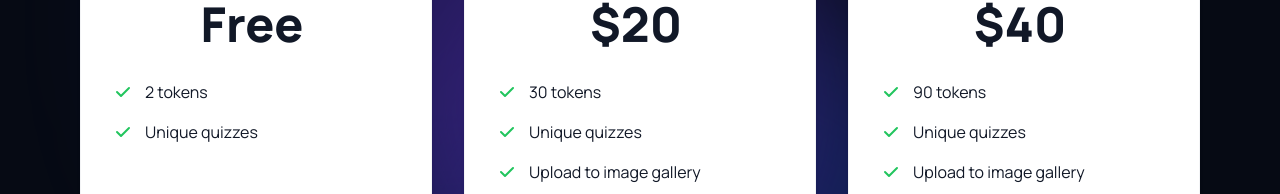
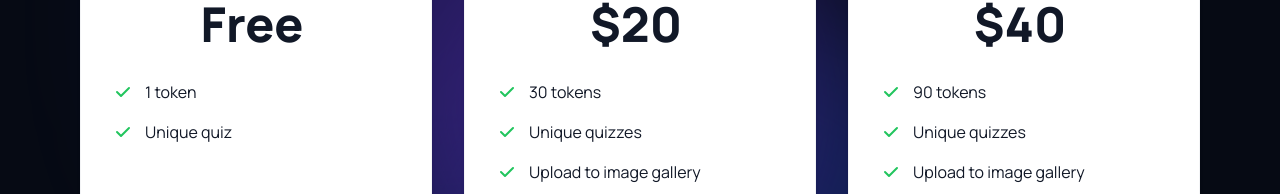
Before and after one commit to Luk4Gorgadze/MoodPaper, a Next.js app in the folder frontend/: page /pricing in a window 1280 px wide. Shown: the part 391-585 px from the top of the page. Built offline with nearby package versions, Linux system fonts and the light colour scheme.

Commit message:
Reducet free token count

```diff
--- a/frontend/src/app/components/PriceCards.tsx
+++ b/frontend/src/app/components/PriceCards.tsx
@@ -29,11 +29,11 @@ export default function PriceCards() {
                             <ul role="list" className="mb-8 space-y-4 text-left">
                                 <li className="flex items-center space-x-3">
                                     <svg className="flex-shrink-0 w-5 h-5 text-green-500 dark:text-green-400" fill="currentColor" viewBox="0 0 20 20" xmlns="http://www.w3.org/2000/svg"><path fillRule="evenodd" d="M16.707 5.293a1 1 0 010 1.414l-8 8a1 1 0 01-1.414 0l-4-4a1 1 0 011.414-1.414L8 12.586l7.293-7.293a1 1 0 011.414 0z" clipRule="evenodd"></path></svg>
-                                    <span>2 tokens</span>
+                                    <span>1 token</span>
                                 </li>
                                 <li className="flex items-center space-x-3">
                                     <svg className="flex-shrink-0 w-5 h-5 text-green-500 dark:text-green-400" fill="currentColor" viewBox="0 0 20 20" xmlns="http://www.w3.org/2000/svg"><path fillRule="evenodd" d="M16.707 5.293a1 1 0 010 1.414l-8 8a1 1 0 01-1.414 0l-4-4a1 1 0 011.414-1.414L8 12.586l7.293-7.293a1 1 0 011.414 0z" clipRule="evenodd"></path></svg>
-                                    <span>Unique quizzes</span>
+                                    <span>Unique quiz</span>
                                 </li>
                                 <li className="flex items-center space-x-3">
                                     <div className="flex-shrink-0 w-5 h-5 text-green-500 dark:text-green-400"></div>
```
Also changed, not shown: 1 other file (tests, documents, lock files or other folders).
